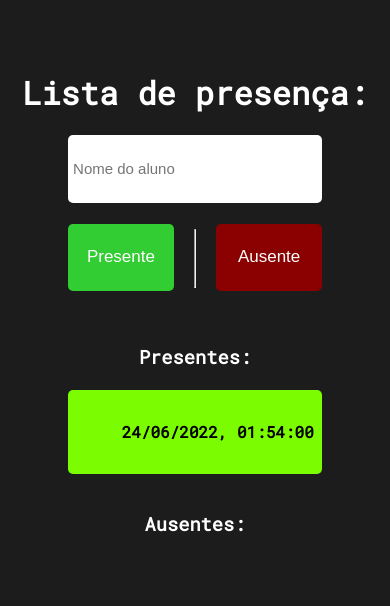
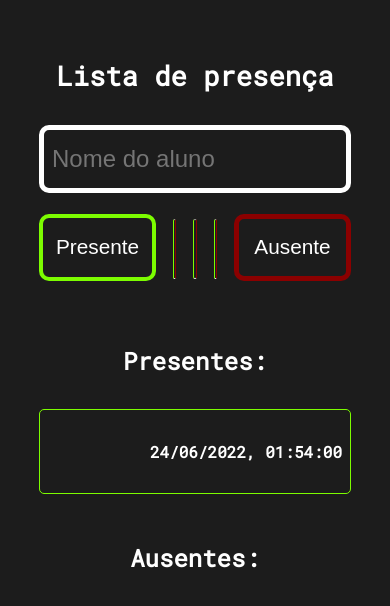
Before and after one commit to Lucas-beserra/Presence-list, a React (Vite) app: page / in a window 390 px wide. Both pictures are taken after a click on the button "Presente". Shown: the top 606 px of the page. Built offline with nearby package versions, Linux system fonts and the light colour scheme.

Commit message:
Aspecto visual atualizado; responsividade incluída

```diff
--- a/src/Components/Card-absence/style.css
+++ b/src/Components/Card-absence/style.css
@@ -1,13 +1,29 @@
 .Card-absence {
     height: 10vh;
-    width: 65vw;
-    background-color: #8B0000;
+    width: 80vw;
     color: #fff;
     display: flex;
     align-items: center;
     justify-content: space-between;
     margin-bottom: 1rem;
-    padding: 0.5rem;
-    border: none;
-    border-radius: 5px;
+    padding: 0.7rem;
+    border: 1.2px solid #8B0000;
+    border-radius: 10px;
+    font-size: 1.7rem;
 }
+
+@media screen and (max-width: 700px) {
+
+.Card-absence {
+    height: 10vh;
+    width: 80vw;
+    color: #fff;
+    display: flex;
+    justify-content: space-between;
+    margin-bottom: 1rem;
+    padding: 0.7rem;
+    border: 1.2px solid #8B0000;
+    border-radius: 10px;
+    font-size: 1rem;
+}
+}
--- a/src/Components/Card-presence/style.css
+++ b/src/Components/Card-presence/style.css
@@ -1,13 +1,34 @@
 .Card-presence {
     height: 10vh;
-    width: 65vw;
-    background-color: #7CFC00;
-    color: #000;
+    width: 80vw;
+    //background-color: #7CFC00;
+    color: #fff;
     display: flex;
     align-items: center;
     justify-content: space-between;
     margin-bottom: 1rem;
     padding: 0.5rem;
-    border: none;
-    border-radius: 5px;
+    border: 1.2px solid #7CFC00;
+    border-radius: 10px;
+    font-size: 1.5rem;
 }
+
+
+@media screen and (max-width: 700px) {
+
+    .Card-presence {
+        height: 10vh;
+        width: 80vw;
+        color: #fff;
+        display: flex;
+        align-items: center;
+        justify-content: space-between;
+        margin-bottom: 1rem;
+        padding: 0.5rem;
+        border: 1.2px solid #7CFC00;
+        border-radius: 5px;
+        font-size: 1rem;
+
+    }
+
+}
--- a/src/Pages/Home/Home.jsx
+++ b/src/Pages/Home/Home.jsx
@@ -1,5 +1,7 @@
 import React, { useState} from 'react'
-import './style.css'
+import './styles/global.css'
+import './styles/style-mobile.css'
+import './styles/style-desktop.css'
 import { CardPresence } from '../../Components/Card-presence'
 import { CardAbsence } from '../../Components/Card-absence'
 
@@ -37,13 +39,7 @@ export function Home() {
 
   return (
     <div className="Home">
-      {/* <header>
-        <div className="perfil-informacion">
-        <p>Lucas</p>
-        <img src="https://github.com/Lucas-beserra.png" alt="foto de perfil"></img>
-        </div>
-      </header> */}
-      <h1>Lista de presença:</h1>
+      <h1>Lista de presença</h1>
 
       <input
         type="text"
@@ -57,6 +53,8 @@ export function Home() {
           onClick={handleAddPresentStudent}
           >Presente</button>
 
+        <hr></hr>
+        <hr></hr>
         <hr></hr>
 
         <button
--- a/src/Pages/Home/style.css
+++ /dev/null
@@ -1,83 +0,0 @@
-* {
-    margin: 0;
-    padding: 0;
-    box-sizing: border-box;
-}
-
-body {
-    background-color: #1c1c1c;
-    font-family: 'Roboto Mono', monospace;
-    -webkit-font-smoothing: antialiased;
-}
-
-.Home {
-   display: flex;
-   align-items: center;
-   flex-direction: column;
-   margin-top: 6vh;
-}
-
-.Home header {
-    width: 65vw;
-    display: flex;
-    justify-content: space-between;
-    align-items: center;
-    margin-bottom: 1.5rem;
-}
-
-.perfil-informacion {
-    display: flex;
-    align-items: center;
-    gap: 1rem;
-}
-
-.perfil-informacion p {
-    font-size: 1.5rem;
-    color: #fff;
-}
-
-.perfil-informacion img {
-    width: 60px;
-    height: 60px;
-    border-radius: 30px;
-}
-
-.Home h1, h3 {
-    color: #fff;
-    margin: 1.3rem auto;
-}
-
-.Home input, .Home button {
-    width: 65vw;
-    height: 8vh;
-    margin-bottom: 1.3rem;
-    font-size: 15px;
-    border: none;
-    border-radius: 5px;
-    padding: 0.3rem;
-}
-
-.Home button {
-    width: 27vw;
-    color: #fff;
-    font-size: 17px;
-    cursor: pointer;
-    background-color: #8B0000;
-    margin-bottom: 2rem;
-}
-
-.buttons {
-    display: flex;
-    justify-content: space-between;
-    align-items: center;
-    width: 65vw;
-}
-
-#button-presence {
-    background-color: #32CD32;
-}
-
-hr {
-    height: 7vh;
-    margin-bottom: 1.8rem;
-}
--- /dev/null
+++ b/src/Pages/Home/styles/global.css
@@ -0,0 +1,11 @@
+* {
+    margin: 0;
+    padding: 0;
+    box-sizing: border-box;
+}
+
+body {
+    background-color: #1c1c1c;
+    font-family: 'Roboto Mono', monospace;
+    -webkit-font-smoothing: antialiased;
+}
--- /dev/null
+++ b/src/Pages/Home/styles/style-desktop.css
@@ -0,0 +1,66 @@
+@media screen and (min-width: 700px) {
+
+    .Home {
+       display: flex;
+       align-items: center;
+       justify-content: center;
+       flex-direction: column;
+       margin-top: 3vh;
+    }
+
+    .Home h1, h3 {
+        color: #fff;
+        margin: 2rem auto;
+        font-size: 2.3rem;
+    }
+
+    .Home input {
+        width: 80vw;
+        height: 8vh;
+        background-color: #1c1c1c;
+        color: #fff;
+        margin-bottom: 1.3rem;
+        font-size: 2rem;
+        border: 5px solid #fff;
+        border-radius: 10px;
+        padding: 0.5rem;
+    }
+
+    .Home button {
+        width: 30vw;
+        height: 8vh;
+        color: #fff;
+        cursor: pointer;
+        background-color: #1c1c1c;
+        margin-bottom: 2rem;
+        font-size: 1.7rem;
+        border: 5px solid #8B0000;
+        border-radius: 10px;
+        padding: 0.5rem;
+        display: flex;
+        justify-content: center;
+        align-items: center;
+    }
+
+    .buttons {
+        display: flex;
+        justify-content: space-between;
+        align-items: center;
+        width: 80vw;
+    }
+
+    #button-presence {
+        background-color: #1c1c1c;
+        border: 4px solid #7CFC00;
+
+    }
+
+    hr {
+        height: 7vh;
+        width: 1vw;
+        border-radius: 5px;
+        border-right: 1px solid #8B0000;
+        border-left: 1px solid #7CFC00;
+        margin-bottom: 1.8rem;
+    }
+    }
--- /dev/null
+++ b/src/Pages/Home/styles/style-mobile.css
@@ -0,0 +1,67 @@
+@media screen and (max-width: 700px) {
+
+    .Home {
+       display: flex;
+       align-items: center;
+       justify-content: center;
+       flex-direction: column;
+       margin-top: 3vh;
+    }
+
+    .Home h1, h3 {
+        color: #fff;
+        margin: 2rem auto;
+        font-size: 1.7rem;
+    }
+
+    .Home h3 {
+        font-size: 1.5rem;
+    }
+
+    .Home input {
+        width: 80vw;
+        height: 8vh;
+        background-color: #1c1c1c;
+        color: #fff;
+        margin-bottom: 1.3rem;
+        font-size: 1.5rem;
+        border: 5px solid #fff;
+        border-radius: 10px;
+        padding: 0.5rem;
+    }
+
+    .Home button {
+        width: 30vw;
+        height: 8vh;
+        color: #fff;
+        cursor: pointer;
+        background-color: #1c1c1c;
+        margin-bottom: 2rem;
+        font-size: 1.3rem;
+        border: 5px solid #8B0000;
+        border-radius: 10px;
+        padding: 0.5rem;
+    }
+
+    .buttons {
+        display: flex;
+        justify-content: space-between;
+        align-items: center;
+        width: 80vw;
+    }
+
+    #button-presence {
+        background-color: #1c1c1c;
+        border: 4px solid #7CFC00;
+
+    }
+
+    hr {
+        height: 7vh;
+        width: 1vw;
+        border-radius: 5px;
+        border-right: 1px solid #8B0000;
+        border-left: 1px solid #7CFC00;
+        margin-bottom: 1.8rem;
+    }
+    }
```
